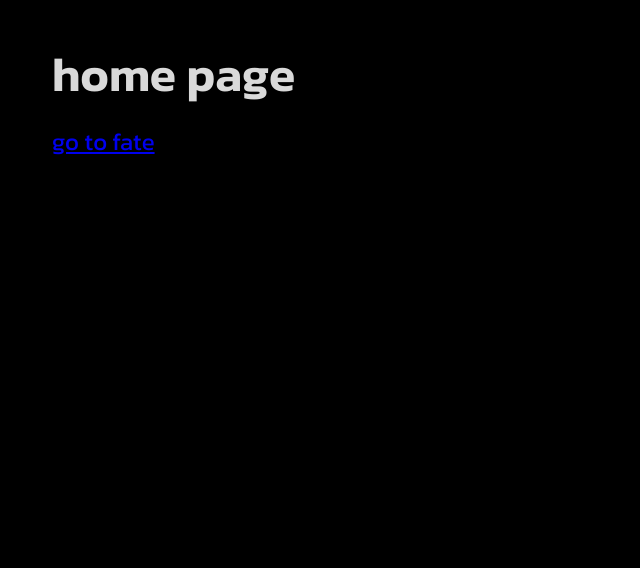
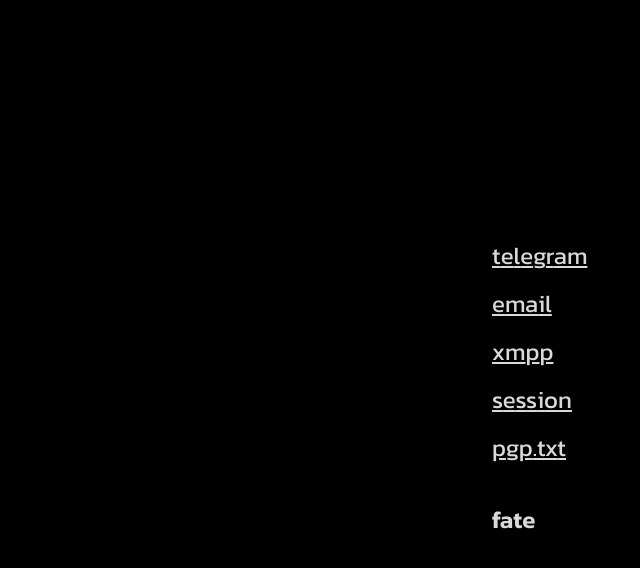
Before and after one commit to reinzsal/xrma, a Next.js app: page / in a window 1280 px wide. Shown: the top 568 px of the page, without its empty margins (23-663 px from the left). Built offline with nearby package versions, Linux system fonts and the light colour scheme.

Commit message:
feat: the paths https://xr.ma and https://xr.ma/0 should now display the same fate contents

```diff
--- a/app/page.js
+++ b/app/page.js
@@ -1,13 +1,10 @@
 'use client'
 
-import Link from "next/link";
-import './css.css'
+// Currently displays the same contents as the page at /0
+import Fate from "@/app/0/page";
 
 export default function Home() {
   return (
-      <div className={'lowercase'}>
-        <h1>Home Page</h1>
-        <Link href={"/0"}>Go to Fate</Link>
-      </div>
+      <Fate/>
   );
 }
```
